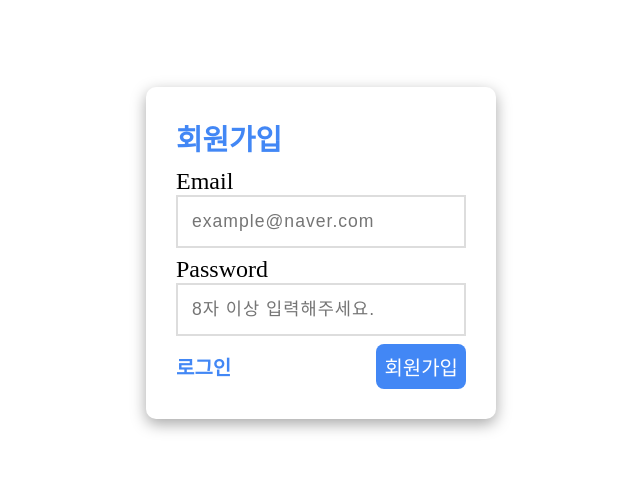
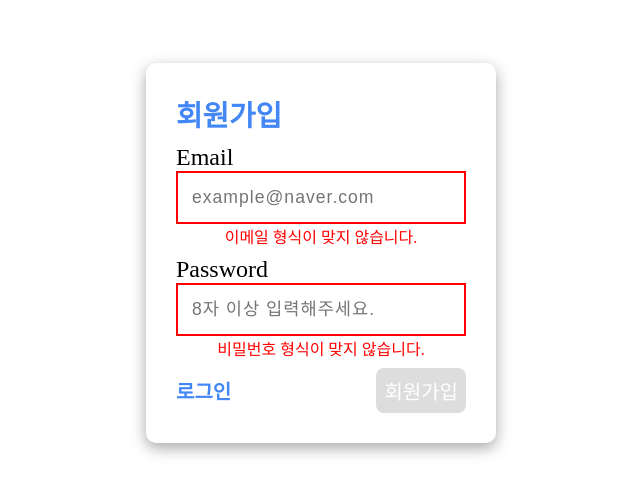
Before and after one commit to mingyeongho/wanted-pre-onboarding-challenge-fe-1, a React (Vite) app: page /auth/signup in a window 1280 px wide. Shown: the part 147-642 px from the top of the page, without its empty margins (319-959 px from the left). Built offline with nearby package versions, Linux system fonts and the light colour scheme; no server answers.

Commit message:
feat: Login and Signup

```diff
--- /dev/null
+++ b/src/apis/Auth/post.ts
@@ -0,0 +1,29 @@
+import axios from "axios";
+import { APIS_URL } from "../apis";
+import Token from "../../functions/Token/token";
+import { COMMON_CONSTANT } from "../../utils/constant";
+
+export const post_login = async (email: string, password: string) => {
+  const payload = { email, password };
+  return await axios
+    .post(APIS_URL.Auth.login, payload)
+    .then((res) => {
+      const { message, token } = res.data;
+      alert(message);
+      Token.setToken(COMMON_CONSTANT.TOKEN_KEY, token);
+      return true;
+    })
+    .catch((e) => console.error(e));
+};
+
+export const post_signup = async (email: string, password: string) => {
+  const payload = { email, password };
+  return await axios
+    .post(APIS_URL.Auth.signup, payload)
+    .then((res) => {
+      const { message } = res.data;
+      alert(message);
+      return true;
+    })
+    .catch((e) => console.error(e));
+};
--- /dev/null
+++ b/src/apis/apis.ts
@@ -0,0 +1,19 @@
+import { post_login, post_signup } from "./Auth/post";
+
+const base_url = import.meta.env.VITE_API_URL;
+
+export const APIS_URL = {
+  Auth: {
+    login: base_url + `/users/login`,
+    signup: base_url + "/users/create",
+  },
+};
+
+export const APIS = {
+  Auth: {
+    login: async (email: string, password: string) =>
+      await post_login(email, password),
+    signup: async (email: string, password: string) =>
+      await post_signup(email, password),
+  },
+};
--- a/src/components/Auth/index.tsx
+++ b/src/components/Auth/index.tsx
@@ -1,10 +1,26 @@
-import { Link } from "react-router-dom";
+import { ChangeEvent, FormEvent, useState } from "react";
+import { Link, useNavigate } from "react-router-dom";
+import { APIS } from "../../apis/apis";
+import isValid from "../../functions/Auth/isValid";
 import styles from "../../styles/Auth/_auth.module.scss";
 import { COMMON_CONSTANT } from "../../utils/constant";
 
 const Auth = () => {
+  const navigate = useNavigate();
+  const [inputs, setInputs] = useState({ email: "", password: "" });
+  const { email, password } = inputs;
+
+  const onChange = (e: ChangeEvent<HTMLInputElement>) => {
+    setInputs((prev) => ({ ...prev, [e.target.name]: e.target.value }));
+  };
+
+  const onSubmit = async (e: FormEvent) => {
+    e.preventDefault();
+    const isLogin = await APIS.Auth.login(email, password);
+    isLogin && navigate("/");
+  };
   return (
-    <form className={styles.auth}>
+    <form className={styles.auth} onSubmit={onSubmit}>
       <div className={styles.auth_input}>
         <label htmlFor="email">{COMMON_CONSTANT.EMAIL}</label>
         <input
@@ -12,6 +28,8 @@ const Auth = () => {
           id="email"
           name="email"
           placeholder="example@naver.com"
+          value={email}
+          onChange={onChange}
         />
       </div>
       <div className={styles.auth_input}>
@@ -21,10 +39,14 @@ const Auth = () => {
           id="password"
           name="password"
           placeholder="8자 이상 입력해주세요."
+          value={password}
+          onChange={onChange}
         />
       </div>
       <div className={styles.btn_container}>
-        <button type="submit">{COMMON_CONSTANT.LOGIN}</button>
+        <button type="submit" disabled={!isValid(email, password)}>
+          {COMMON_CONSTANT.LOGIN}
+        </button>
         <button type="button">
           <Link to={"signup"}>{COMMON_CONSTANT.SIGNUP}</Link>
         </button>
--- a/src/components/Signup/index.tsx
+++ b/src/components/Signup/index.tsx
@@ -1,10 +1,29 @@
-import { Link } from "react-router-dom";
+import { ChangeEvent, FormEvent, useState } from "react";
+import { Link, useNavigate } from "react-router-dom";
+import { APIS } from "../../apis/apis";
+import isValid from "../../functions/Auth/isValid";
+import isValidPw from "../../functions/Auth/isValidPw";
+import isValieEmail from "../../functions/Auth/isValieEmail";
 import styles from "../../styles/Signup/_signup.module.scss";
 import { COMMON_CONSTANT } from "../../utils/constant";
 
 const Signup = () => {
+  const navigate = useNavigate();
+  const [inputs, setInputs] = useState({ email: "", password: "" });
+  const { email, password } = inputs;
+
+  const onChange = (e: ChangeEvent<HTMLInputElement>) => {
+    setInputs((prev) => ({ ...prev, [e.target.name]: e.target.value }));
+  };
+
+  const onSubmit = async (e: FormEvent) => {
+    e.preventDefault();
+    const isSignup = await APIS.Auth.signup(email, password);
+    isSignup && navigate("/auth");
+  };
+
   return (
-    <form className={styles.signup}>
+    <form className={styles.signup} onSubmit={onSubmit}>
       <div className={styles.auth_input}>
         <label htmlFor="email">{COMMON_CONSTANT.EMAIL}</label>
         <input
@@ -12,7 +31,13 @@ const Signup = () => {
           id="email"
           name="email"
           placeholder="example@naver.com"
+          value={email}
+          onChange={onChange}
+          className={isValieEmail(email) ? styles.match : styles.not_match}
         />
+        <span className={styles.error}>
+          {!isValieEmail(email) && "이메일 형식이 맞지 않습니다."}
+        </span>
       </div>
       <div className={styles.auth_input}>
         <label htmlFor="password">{COMMON_CONSTANT.PASSWORD}</label>
@@ -21,13 +46,21 @@ const Signup = () => {
           id="password"
           name="password"
           placeholder="8자 이상 입력해주세요."
+          value={password}
+          onChange={onChange}
+          className={isValidPw(password) ? styles.match : styles.not_match}
         />
+        <span className={styles.error}>
+          {!isValidPw(password) && "비밀번호 형식이 맞지 않습니다."}
+        </span>
       </div>
       <div className={styles.btn_container}>
         <button type="button">
           <Link to={"/auth"}>{COMMON_CONSTANT.LOGIN}</Link>
         </button>
-        <button type="submit">{COMMON_CONSTANT.SIGNUP}</button>
+        <button type="submit" disabled={!isValid(email, password)}>
+          {COMMON_CONSTANT.SIGNUP}
+        </button>
       </div>
     </form>
   );
--- /dev/null
+++ b/src/functions/Auth/isValid.ts
@@ -0,0 +1,8 @@
+import isValidPw from "./isValidPw";
+import isValieEmail from "./isValieEmail";
+
+const isValid = (email: string, password: string) => {
+  return isValieEmail(email) && isValidPw(password) ? true : false;
+};
+
+export default isValid;
--- /dev/null
+++ b/src/functions/Auth/isValidPw.ts
@@ -0,0 +1,5 @@
+const isValidPw = (password: string) => {
+  return password.length >= 8 ? true : false;
+};
+
+export default isValidPw;
--- /dev/null
+++ b/src/functions/Auth/isValieEmail.ts
@@ -0,0 +1,8 @@
+const isValieEmail = (email: string) => {
+  if (email.includes("@") && email.includes(".")) {
+    return true;
+  }
+  return false;
+};
+
+export default isValieEmail;
--- /dev/null
+++ b/src/functions/Token/token.ts
@@ -0,0 +1,15 @@
+class Token {
+  public setToken(key: string, value: string) {
+    localStorage.setItem(key, value);
+  }
+
+  public getToken(key: string) {
+    return localStorage.getItem(key);
+  }
+
+  public removeToken(key: string) {
+    localStorage.removeItem(key);
+  }
+}
+
+export default new Token();
--- a/src/styles/Auth/_auth.module.scss
+++ b/src/styles/Auth/_auth.module.scss
@@ -42,6 +42,11 @@
         &:hover {
           background-color: map-get($common, "accent_hover_color");
         }
+
+        &:disabled {
+          background-color: #ddd;
+          cursor: no-drop;
+        }
       }
       &[type="button"] {
         color: map-get($common, "accent_color");
--- a/src/styles/Signup/_signup.module.scss
+++ b/src/styles/Signup/_signup.module.scss
@@ -22,6 +22,21 @@
       &:focus {
         border-color: map-get($common, "accent_color");
       }
+
+      &.match {
+        border-color: map-get($common, "match");
+      }
+
+      &.not_match {
+        border-color: map-get($common, "not_match");
+      }
+    }
+
+    & > .error {
+      width: 100%;
+      display: flex;
+      justify-content: center;
+      color: red;
     }
   }
 
@@ -42,6 +57,11 @@
         &:hover {
           background-color: map-get($common, "accent_hover_color");
         }
+
+        &:disabled {
+          background-color: #ddd;
+          cursor: no-drop;
+        }
       }
       &[type="button"] {
         color: map-get($common, "accent_color");
--- a/src/styles/variable.scss
+++ b/src/styles/variable.scss
@@ -2,6 +2,8 @@ $common: (
   "accent_color": #4287f5,
   "accent_hover_color": #2a78f4,
   "white": white,
+  "match": green,
+  "not_match": red,
 );
 
 $shadow_box: (
--- a/src/utils/constant.ts
+++ b/src/utils/constant.ts
@@ -5,4 +5,5 @@ export const COMMON_CONSTANT = {
   PASSWORD: "Password",
   LOGIN: "로그인",
   SIGNUP: "회원가입",
+  TOKEN_KEY: "usersToken",
 };
```
